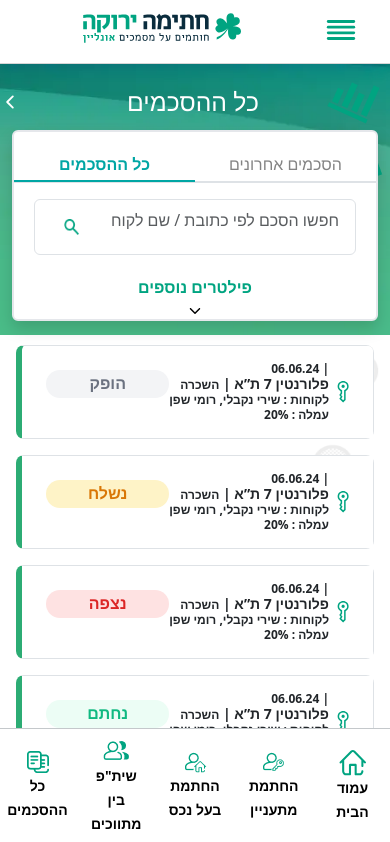
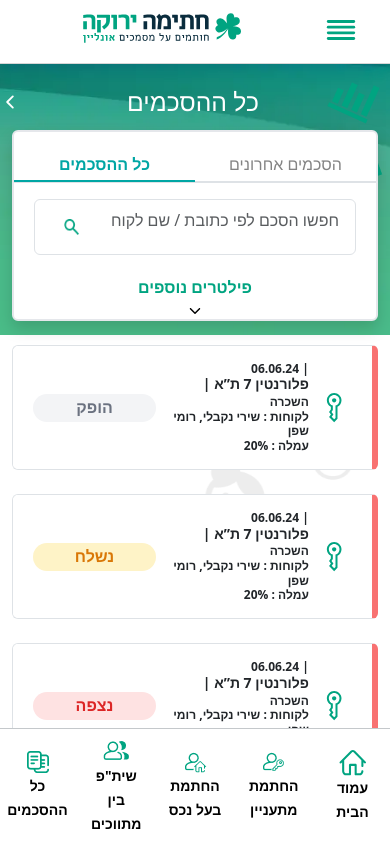
Before and after one commit to codecrafter-a/real-state-web, a React (Create React App) app: page /he/agreements in a window 390 px wide. Shown: the top 842 px of the page. Built offline with nearby package versions, Linux system fonts and the light colour scheme; sample sign-in values are in the browser's storage.

Commit message:
Mobilpagre in home page, agreemnt page

```diff
--- a/src/App.js
+++ b/src/App.js
@@ -8,7 +8,7 @@ import Signin from "./Pages/Signin/Signin.jsx";
 import Home from "./Pages/Home/Home.jsx";
 import Data from "./Pages/Data/Data.jsx";
 import Agreementes from "./Pages/Agreementes/Agreementes.jsx";
-import Property from "./Pages/Property/Property.jsx";
+import Property from "./Pages/property/Property.jsx";
 import Invocies from "./Pages/Invocies/Invocies.jsx";
 import Setting from "./Pages/Setting/Setting.jsx";
 import PersonalArea from "./Pages/PersonalArea/PersonalArea.jsx";
@@ -26,7 +26,7 @@ import { useEffect, useState} from 'react';
 import Property_owner from "./Pages/Brokers/Property_owner.jsx";
 import Brokers_between from "./Pages/Brokers/Brokers_between.jsx";
 import Landregistry from "../src/Pages/LandRegistry/Landregistry.jsx";
-import Allproperty from "./Pages/Property/Allproperty.jsx";
+import Allproperty from "./Pages/property/Allproperty.jsx";
 
 
 
--- a/src/Componant/Common/Input/Custominput.jsx
+++ b/src/Componant/Common/Input/Custominput.jsx
@@ -1,6 +1,8 @@
 import React from "react";
 
 const CustomInput = ({ type = "text", placeholder, value, onChange, id, name, className }) => {
+  console.log(className, "className");
+
   return (
     <input
     id={id}
--- a/src/Componant/locales/en.json
+++ b/src/Componant/locales/en.json
@@ -290,7 +290,7 @@
     "home_accro_title": "data",
     "home_accro_l_btn": "All agreements",
     "home_accro_btn": "all data",
-    "home_accro_r_btn": "Recent agreements",
+    "home_accro_r_btn": "5 Recent agreements",
     "home_accro_te": "NIS",
     "home_accro_in1": "Commissions from rental deals",
     "home_accro_in2": "Commissions from purchase deals",
--- a/src/Componant/locales/he.json
+++ b/src/Componant/locales/he.json
@@ -272,7 +272,7 @@
   "home_accro_btn": "לכל הנתונים",
   "home_accro_title": "נתונים",
   "home_accro_te": "₪",
-  "home_accro_r_btn": "הסכמים אחרונים",
+  "home_accro_r_btn": "5 הסכמים אחרונים",
   "home_accro_in1": "עמלות מעסקאות השכרה",
   "home_accro_in2": "עמלות מעסקאות קנייה",
   "home_accro_in3": "סה”כ עמלות החודש",
--- a/src/Pages/Agreementes/Agreementes.jsx
+++ b/src/Pages/Agreementes/Agreementes.jsx
@@ -83,17 +83,17 @@ const Agreements = () => {
   const ActionButtons = ({ type, icon }) => {
     const { t } = useTranslation();
     return (
-      <div className="d-flex align-items-center gap-3 p-2 bg-white">
+      <div className="d-flex align-items-center gap-2  p-2  bg-white">
         {(type === "genrated" || "sent" || "viewd") && (
           <>
             <div className="d-flex align-items-center gap-1">
               <TbMailForward />
-              <span>{t("home_tab_r1_h1_l4")}</span>
+              <span className="text-nowrap fs-14">{t("home_tab_r1_h1_l4")}</span>
             </div>
             {icon && (
               <div className="d-flex align-items-center gap-1">
                 {icon}
-                <span>{t("home_tab_r1_h1_l3")}</span>
+                <span className="text-nowrap fs-14">{t("home_tab_r1_h1_l3")}</span>
               </div>
             )}
 
@@ -109,7 +109,9 @@ const Agreements = () => {
                   {t("home_tab_r1_h1_l1")}
                 </Dropdown.Toggle>
 
-                <Dropdown.Menu className="w_max more-menu">
+                <Dropdown.Menu
+                className="w_max"
+                >
                   <Dropdown.Item
                     href="#/action-1"
                     className="d-flex align-items-center gap-1 m-2 p-0"
@@ -140,7 +142,7 @@ const Agreements = () => {
                 </Dropdown.Menu>
               </Dropdown>
             </div>
-            <span>{t("home_tab_r1_h1_l2")}</span>
+            <span className="text-nowrap fs-14">{t("home_tab_r1_h1_l2")}</span>
           </>
         )}
       </div>
--- a/src/Pages/Agreementes/AgreementsMobile.jsx
+++ b/src/Pages/Agreementes/AgreementsMobile.jsx
@@ -9,6 +9,8 @@ import Toggle from "../../Componant/Common/Toggle/Toggle";
 import key from "../../assets/images/key_vertical.svg";
 import { useAgreementServices } from "../../Services/AgreementServices";
 import { IoIosArrowDown } from "react-icons/io";
+
+
 const AgreementsMobile = ({StatusBadge, ActionButtons, handletoggle, handleOpen, selectData}) => {
     const { t } = useTranslation();
     const [activeTab, setActiveTab] = useState("all");
@@ -19,6 +21,14 @@ import { IoIosArrowDown } from "react-icons/io";
         setIsOpen((prev) => !prev);
       };
 
+
+      const borderColors = {
+        default: "#f87171",
+        signed: "#10b981",
+        executed: "#fdba74",
+        registered: "#3b82f6",
+        viewed: "#f87171",
+      };
 
   return (
     <>
@@ -144,62 +154,64 @@ import { IoIosArrowDown } from "react-icons/io";
           </div>
         </div>
         {activeTab === "all" && (
-          <Accordion className="d-block p-0 scroll-height d-md-none d-flex flex-column gap-3 my-2 overflow-y-auto overflow-x-hidden custom-scrollbar">
+          <Accordion className=" p-0 d-md-none d-flex flex-column gap-3 ">
           {selectData.map((row, index) => (
             <Accordion.Item
               eventKey={index.toString()}
               key={row.id}
-                className="border-top-2 border-top rounded-3 mx-1 border-start-4 overflow-visible"
-                style={{ borderLeft: "6px solid #2CAC74" }}
+              style={{
+                borderInlineStart: `6px solid ${
+                  borderColors[row.actionType] || "#f87171"
+                }`,
+              }}
+              className=" card mb-2 border-top"
             >
               <Accordion.Header>
-                  <div className="d-flex">
-                    <div className=" d-flex align-items-center">
+                   <div className="d-flex align-items-center justify-content-between w-100 gap-2">
+  <div className="d-flex align-items-center flex-grow-1 gap-2">
     <div className="p-1">
       <img
         src={key}
         alt="vertical key"
-                          className="img-fluid w-75 h-75"
+        className="img-fluid"
+        style={{ width: "30px", height: "30px", objectFit: "contain" }}
       />
     </div>
     <div>
       <span className="fw-semibold fs-12 d-block">
-                          {" "}
         {row?.accountNumber} | {row?.date}
       </span>
       <p className="fw-bold fs-14 d-block mb-0">
-                          {" "}
         {t(row?.agreementName)} |{" "}
         <span className="fw-semibold lh-1 fs-12">
           {t(row?.agreementType)}
         </span>
       </p>
-                        <p className="fw-bold  fs-12 d-block my-0">
+      <p className="fw-bold fs-12 d-block my-0">
         {t("sitem3")} :{" "}
-                          <span className="fw-semibold lh-1 fs-12">
-                            {t(row?.clients)}
-                          </span>
+        <span className="fw-semibold lh-1 fs-12">{t(row?.clients)}</span>
       </p>
       <p className="fw-bold fs-12 d-block mb-0">
         {t("br_commission")} :{" "}
-                          <span className="fw-semibold lh-1 fs-12">
-                            {row?.commission}
-                          </span>
+        <span className="fw-semibold lh-1 fs-12">{row?.commission}</span>
       </p>
     </div>
   </div>
-                    <div className="my-2">
-                      <StatusBadge status={t(row?.status)} />
+  <div className="flex-shrink-0 my-2">
+    <StatusBadge status={row?.status} />
   </div>
 </div>
+
                  </Accordion.Header>
               <Accordion.Body className="p-0">
-                  <div className="d-flex justify-content-around w-100">
+                <div className="border-top px-2 ">
+                  <div className="d-flex justify-content-center gap-1 w-100">
                     <ActionButtons
                       type={t(row?.actionType)}
                       icon={row?.icon}
                       onDelete={handleOpen}
                     />
+                  </div>
                 </div>
               </Accordion.Body>
             </Accordion.Item>
--- a/src/Pages/Agreementes/AgreementsTable.jsx
+++ b/src/Pages/Agreementes/AgreementsTable.jsx
@@ -4,7 +4,7 @@ import { TbMailForward } from "react-icons/tb";
 import { useTranslation } from "react-i18next";
 import { MdOutlineDeleteForever } from "react-icons/md";
 import { Accordion } from "react-bootstrap";
-import key from "../../assets/images/key_vertical.svg";
+
 import iconHome from "../../assets/images/icon_home.svg";
 import { HiOutlineDotsVertical } from "react-icons/hi";
 import { FaWhatsapp } from "react-icons/fa";
@@ -228,7 +228,7 @@ const AgreementsTable = ({
           ))}
         </tbody>
       </table>
-      <Accordion className=" p-0 d-md-none d-flex flex-column gap-3 ">
+      {/* <Accordion className=" p-0 d-md-none d-flex flex-column gap-3 ">
         {selectData.map((row, index) => (
           <Accordion.Item
             eventKey={index.toString()}
@@ -294,14 +294,14 @@ const AgreementsTable = ({
             </Accordion.Body>
           </Accordion.Item>
         ))}
-      </Accordion>
+      </Accordion> */}
     </div>
   );
 };
 const ActionButtons = ({ type, icon, onDelete }) => {
   const { t } = useTranslation();
   return (
-    <div className="d-flex align-items-center gap-2 p-2 bg-white ">
+    <div className="d-flex align-items-center gap-2 p-1 bg-white ">
       {type === "default" && (
         <>
           <div className="d-md-flex align-items-center gap-1 cursor-pointer">
--- a/src/Pages/Customers/add-customer-en/AddCustomerMobile.jsx
+++ b/src/Pages/Customers/add-customer-en/AddCustomerMobile.jsx
@@ -17,20 +17,23 @@ import { useClientService } from "../../../Services/ClientService";
 import { useTranslation } from "react-i18next";
 
 const AddCustomerMobile = () => {
-    const { t } = useTranslation();
+  const { t } = useTranslation();
   const [isChecked, setIsChecked] = useState(false);
+  console.log(isChecked, "isChecked");
+
   const handleMainCheck = (e) => {
     const checked = e.target.checked;
     setIsChecked(checked);
-
-    handleChange({
+    handleChange?.({
       target: {
-        name: "userType",
-        value: t("cust_type_1"),
+        name: "maincheck",
+        value: "select",
+        id: "customCheck1",
         checked,
       },
     });
   };
+  console.log(handleMainCheck, "handlemainchck")
   const {
     formData,
     isFirstModalOpen,
@@ -42,7 +45,6 @@ const AddCustomerMobile = () => {
     closeFirstModal,
     closeSecondModal,
     setIsFirstModalOpen,
-
   } = useClientService();
 
   const renderFirstScreen = () => (
@@ -127,6 +129,7 @@ const AddCustomerMobile = () => {
               onChange={handleMainCheck}
               className="btn-check"
             />
+
             <label htmlFor="usertype_1">
               <span className="user_type_icon">
                 <img src={userTypeIcon1} alt="icon" />
@@ -176,7 +179,7 @@ const AddCustomerMobile = () => {
 
         <div className="d-flex justify-content-center gap-2 align-items-center my-3">
           <input
-            className="form-check-input rounded-1 boredr-1 border-black "
+            className="form-check-input rounded-1 border-1 border-black"
             type="checkbox"
             value="select"
             name="maincheck"
--- a/src/Pages/Home/Home.jsx
+++ b/src/Pages/Home/Home.jsx
@@ -359,7 +359,7 @@ const Home = () => {
               <Col className="col-12 box1_color">
                 <div className="d-flex justify-content-between py-3 align-items-center">
                   <span className="text-start screen-2">
-                    5{t("home_accro_r_btn")}
+                    {t("home_accro_r_btn")}
                   </span>
                   <button
                     className=" hr_btn rounded-pill fw-semibold px-sm-5 px-3 py-2"
```
Lines whose indentation alone changed are shown as unchanged.
